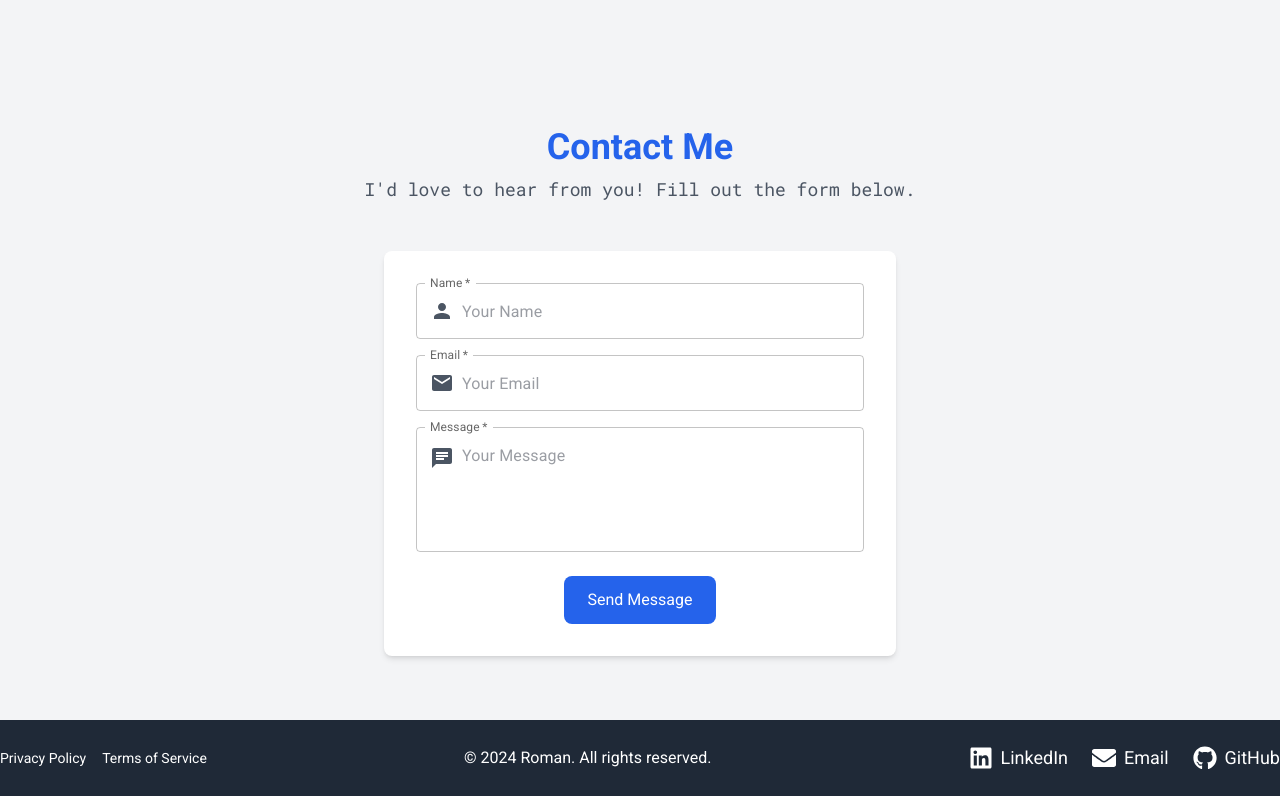
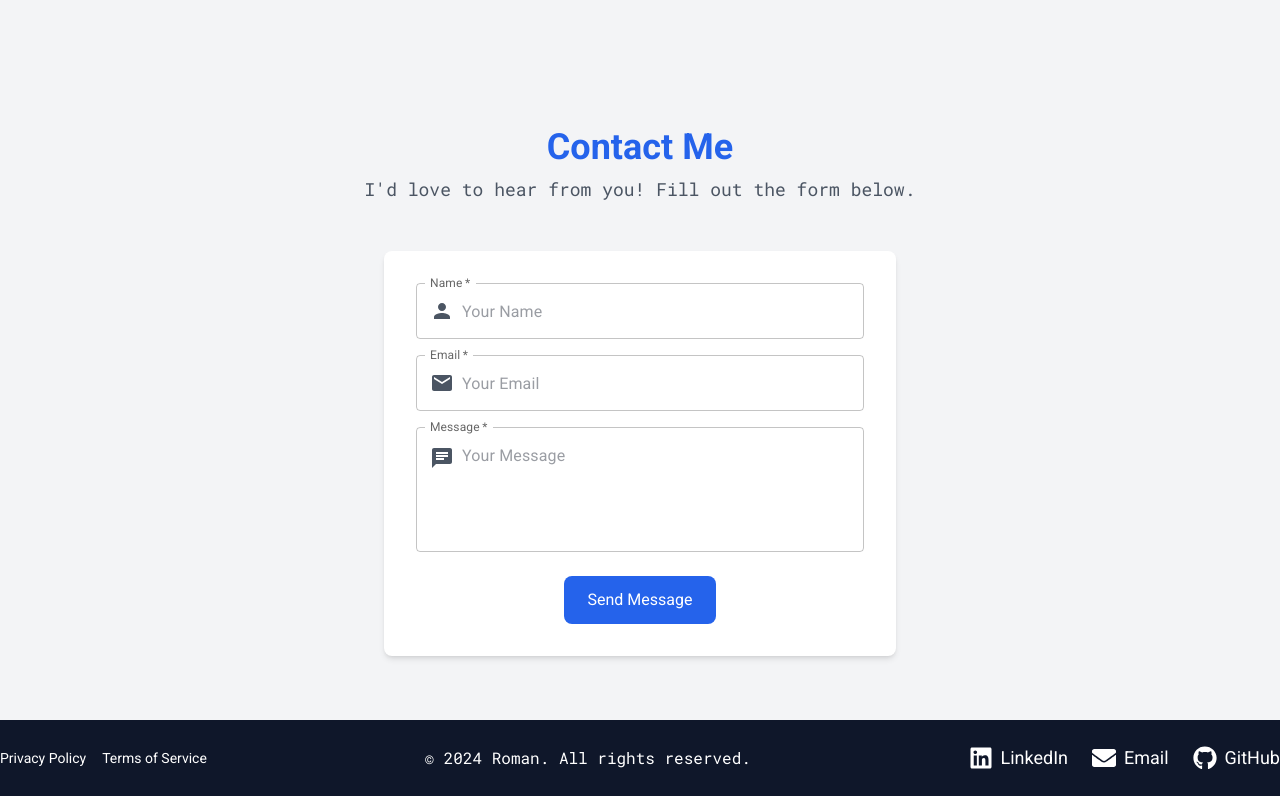
Before and after one commit to romanshrestha20/portfolio, a React (Create React App) app: page / in a window 1280 px wide. Shown: the part 1675-2471 px from the top of the page. Built offline with nearby package versions, Linux system fonts and the light colour scheme.

Commit message:
Update Footer component styles by changing background color and applying font-mono class to copyright text

```diff
--- a/src/components/Footer.jsx
+++ b/src/components/Footer.jsx
@@ -3,7 +3,7 @@ import { FaGithub, FaLinkedin, FaEnvelope } from 'react-icons/fa';
 
 const Footer = () => {
     return (
-        <footer className="bg-gray-800 dark:bg-gray-900 text-white dark:text-gray-300 py-6">
+        <footer className="bg-slate-900 dark:bg-gray-900 text-white dark:text-gray-300 py-6">
             <div className="container mx-auto flex flex-col md:flex-row justify-between items-center space-y-4 md:space-y-0">
                 <div className="flex items-center space-x-4">
                     <a href="/privacy-policy" className="text-sm hover:text-gray-400 dark:hover:text-gray-500 transition-all">
@@ -13,7 +13,7 @@ const Footer = () => {
                         Terms of Service
                     </a>
                 </div>
-                <p className="text-center text-sm md:text-base">© {new Date().getFullYear()} Roman. All rights reserved.</p>
+                <p className="font-mono text-center text-sm md:text-base">© {new Date().getFullYear()} Roman. All rights reserved.</p>
                 <div className="flex items-center space-x-6">
                     <a
                         href="https://www.linkedin.com/in/yourusername"
```
